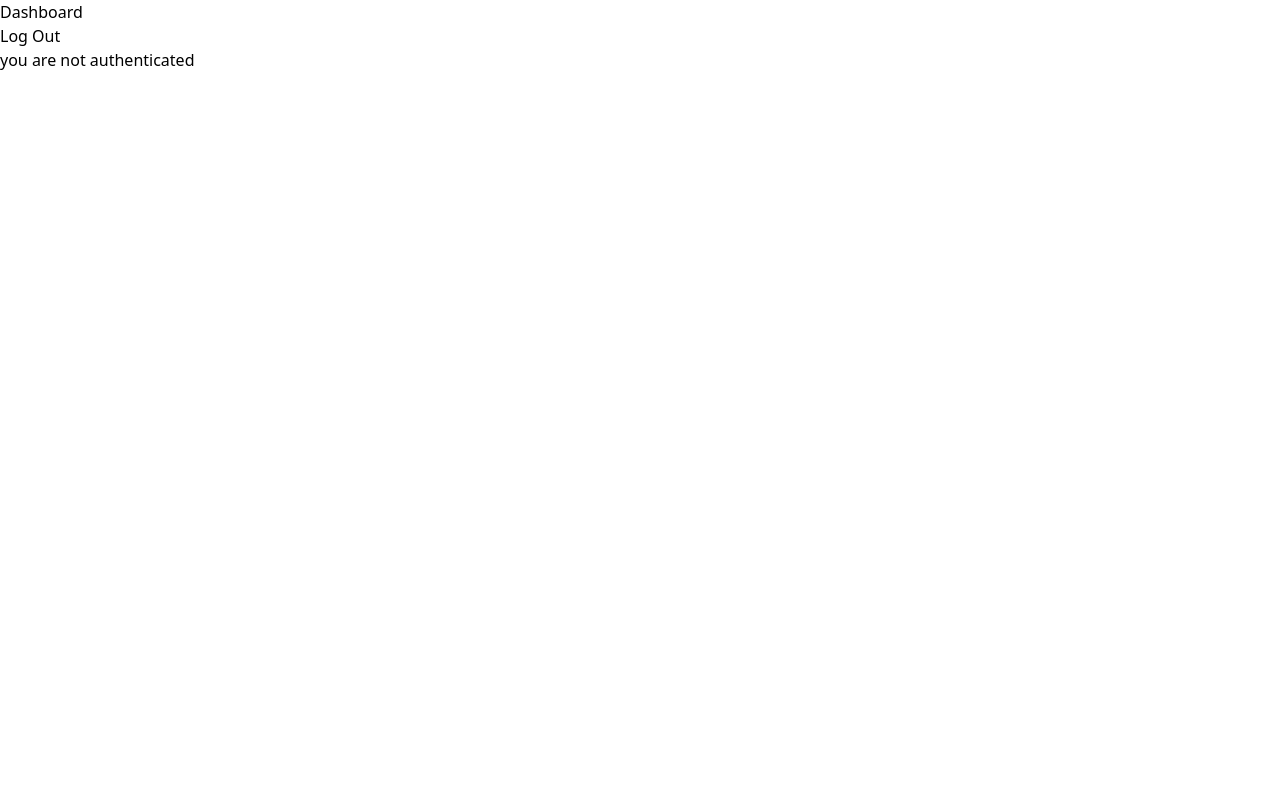
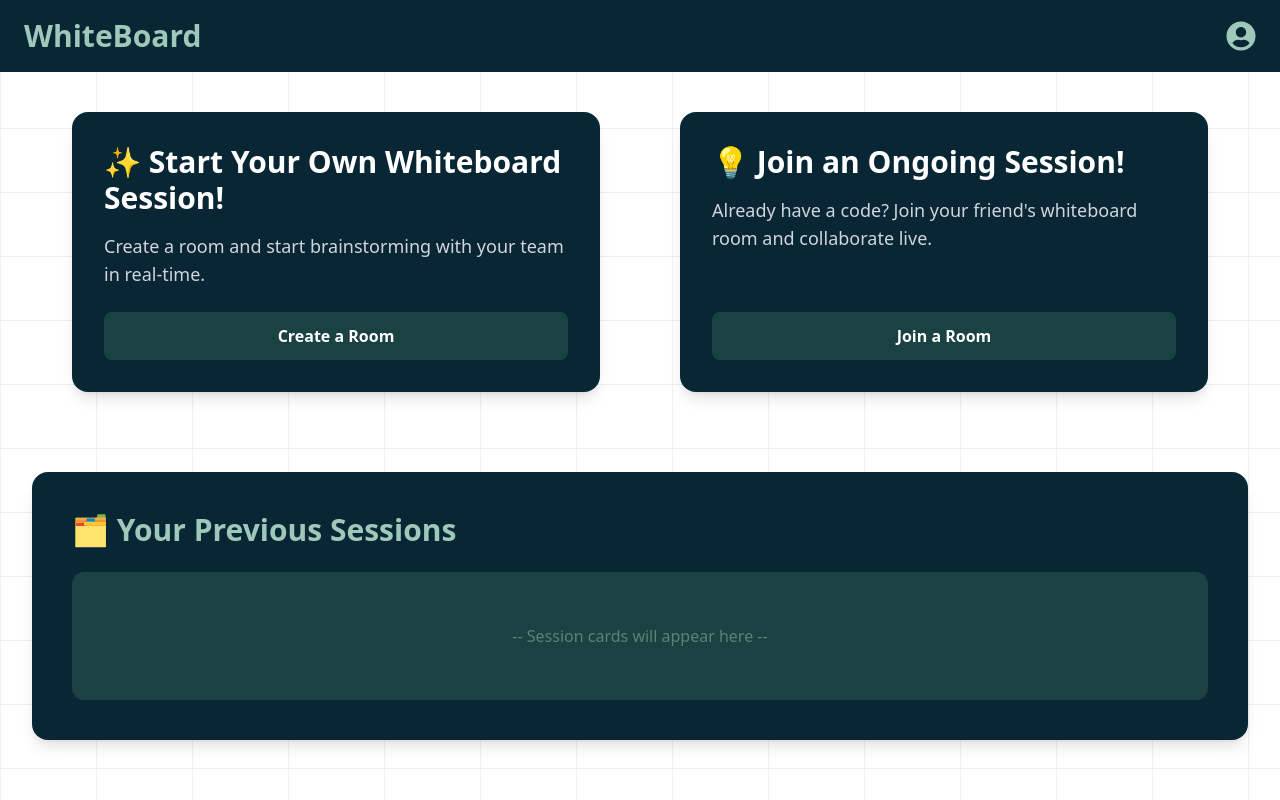
Before and after one commit to sumedhcharjan/white-board-project, a React (Vite) app in the folder frontend/: page /dashboard in a window 1280 px wide. Built offline with nearby package versions, Linux system fonts and the light colour scheme.

Commit message:
add creat and join option

```diff
--- a/frontend/package.json
+++ b/frontend/package.json
@@ -15,6 +15,7 @@
     "dotenv": "^16.4.7",
     "react": "^19.0.0",
     "react-dom": "^19.0.0",
+    "react-icons": "^5.5.0",
     "react-router-dom": "^7.5.0",
     "tailwindcss": "^4.0.14"
   },
--- /dev/null
+++ b/frontend/src/components/DashBoard/DashBody.jsx
@@ -0,0 +1,95 @@
+import { useNavigate } from 'react-router-dom';
+import { useState } from 'react';
+
+
+const DashBody = () => {
+
+    const navigate = useNavigate();
+    const [joining, setjoining] = useState(false);
+
+    const joinRoom = () => {
+        setjoining(true);
+
+    };
+
+
+    return (
+
+
+        joining ? (
+            <>
+            <div className="absolute inset-0 -z-10 h-full w-full flex-wrap bg-white bg-[linear-gradient(to_right,#f0f0f0_1px,transparent_1px),linear-gradient(to_bottom,#f0f0f0_1px,transparent_1px)] bg-[size:6rem_4rem]"></div>
+            <div className="fixed inset-0 flex justify-center items-center ">
+                <div className="bg-[#092635] p-8 rounded-2xl shadow-2xl text-center max-w-sm w-full">
+                    <h2 className="text-2xl font-bold text-white mb-4">Enter Room Code</h2>
+                    <input
+                        type="text"
+                        placeholder="Room Code"
+                        className="bg-white w-full p-3 border-2 border-[#1B4242] rounded-lg mb-4 focus:outline-none focus:ring-2 focus:ring-[#5C8374]"
+                    />
+                    <div className="flex justify-around">
+                        <button
+                            className="bg-[#1B4242] hover:bg-[#5C8374] text-white font-semibold py-2 px-6 rounded-lg transition duration-300"
+                            onClick={() => setjoining(false)}
+                        >
+                            Cancel
+                        </button>
+                        <button
+                            className="bg-[#1B4242] hover:bg-[#5C8374] text-white font-semibold py-2 px-6 rounded-lg transition duration-300"
+                        >
+                            Join
+                        </button>
+                    </div>
+                </div>
+            </div>
+            </>
+        ) : (
+            <>
+                <div className="absolute inset-0 -z-10 h-full w-full flex-wrap bg-white bg-[linear-gradient(to_right,#f0f0f0_1px,transparent_1px),linear-gradient(to_bottom,#f0f0f0_1px,transparent_1px)] bg-[size:6rem_4rem]"></div>
+
+                <div className="max-w-7xl mx-auto px-4 md:px-8">
+
+                    <div className='flex flex-col md:flex-row justify-around items-stretch w-full h-fit p-10 gap-20'>
+
+                        {/* Create Room Card */}
+                        <div className='flex-1 bg-[#092635] text-white p-8 rounded-2xl shadow-lg flex flex-col justify-between'>
+                            <div>
+                                <h2 className='text-3xl font-bold mb-4'>✨ Start Your Own Whiteboard Session!</h2>
+                                <p className='mb-6 text-lg text-gray-300'>Create a room and start brainstorming with your team in real-time.</p>
+                            </div>
+                            <button className='bg-[#1B4242] hover:bg-[#5C8374] text-white font-semibold py-3 px-6 rounded-lg transition duration-300'>
+                                Create a Room
+                            </button>
+                        </div>
+
+                        {/* Join Room Card */}
+                        <div className='flex-1 bg-[#092635] text-white p-8 rounded-2xl shadow-lg flex flex-col justify-between'>
+                            <div>
+                                <h2 className='text-3xl font-bold mb-4'>💡 Join an Ongoing Session!</h2>
+                                <p className='mb-6 text-lg text-gray-300'>Already have a code? Join your friend's whiteboard room and collaborate live.</p>
+                            </div>
+                            <button onClick={() => joinRoom()} className='bg-[#1B4242] hover:bg-[#5C8374] text-white font-semibold py-3 px-6 rounded-lg transition duration-300'>
+                                Join a Room
+                            </button>
+                        </div>
+
+                    </div>
+
+                    {/* Previous Sessions Section */}
+                    <div className="bg-[#092635] w-full h-fit p-10 mt-10 rounded-2xl shadow-lg">
+                        <h2 className="text-3xl text-[#9EC8B9] font-bold mb-6">🗂️ Your Previous Sessions</h2>
+
+                        <div className="bg-[#1B4242] w-full h-32 rounded-xl flex items-center justify-center text-[#5C8374]">
+                            {/* Placeholder for previous sessions */}
+                            <p>-- Session cards will appear here --</p>
+                        </div>
+                    </div>
+
+                </div>
+            </>
+        )
+
+    );
+}
+
+export default DashBody;
--- /dev/null
+++ b/frontend/src/components/DashBoard/HeaderDash.jsx
@@ -0,0 +1,15 @@
+import React from 'react'
+import { FaUserCircle } from 'react-icons/fa';
+
+const HeaderDash = () => {
+  return (
+    <div className="w-full h-18 bg-[#092635] flex flex-row justify-between items-center px-6 py-3">
+    <h1 className="text-3xl text-[#9EC8B9] font-bold">WhiteBoard</h1>
+    <button >
+        <FaUserCircle size={30} color="#9EC8B9" />
+    </button>
+
+    </div>  )
+}
+
+export default HeaderDash
--- a/frontend/src/pages/Dashboard.jsx
+++ b/frontend/src/pages/Dashboard.jsx
@@ -1,27 +1,38 @@
 import React from 'react'
 import { useAuth0 } from "@auth0/auth0-react";
+import HeaderDash from "../components/DashBoard/HeaderDash";
+import DashBody from "../components/DashBoard/DashBody";
 
 
 const Dashboard = () => {
     const { logout ,user, isAuthenticated, isLoading } = useAuth0();
     console.log(user);
 
-  return (
+//   return (
+//     <>
+//     <div>Dashboard</div>
+//     <button  onClick={() => logout({ logoutParams: { returnTo: "http://localhost:5173" } })}>
+//       Log Out
+//     </button>
+
+//     {isAuthenticated ? (
+//       <div>
+//         <img src={user.picture} alt={user.name} />
+//         <h2>{user.name}</h2>
+//         <p>{user.email}</p>
+//       </div>
+//     ) : <p>you are not authenticated</p>}
+//     </>
+//   )
+// }
+
+return (
     <>
-    <div>Dashboard</div>
-    <button onClick={() => logout({ logoutParams: { returnTo: "http://localhost:5173" } })}>
-      Log Out
-    </button>
+    <HeaderDash/>
+    <DashBody/>
+    </>
+)
 
-    {isAuthenticated ? (
-      <div>
-        <img src={user.picture} alt={user.name} />
-        <h2>{user.name}</h2>
-        <p>{user.email}</p>
-      </div>
-    ) : <p>you are not authenticated</p>}
-    </>
-  )
 }
 
 export default Dashboard
```
Also changed, not shown: 1 other file (tests, documents, lock files or other folders).
